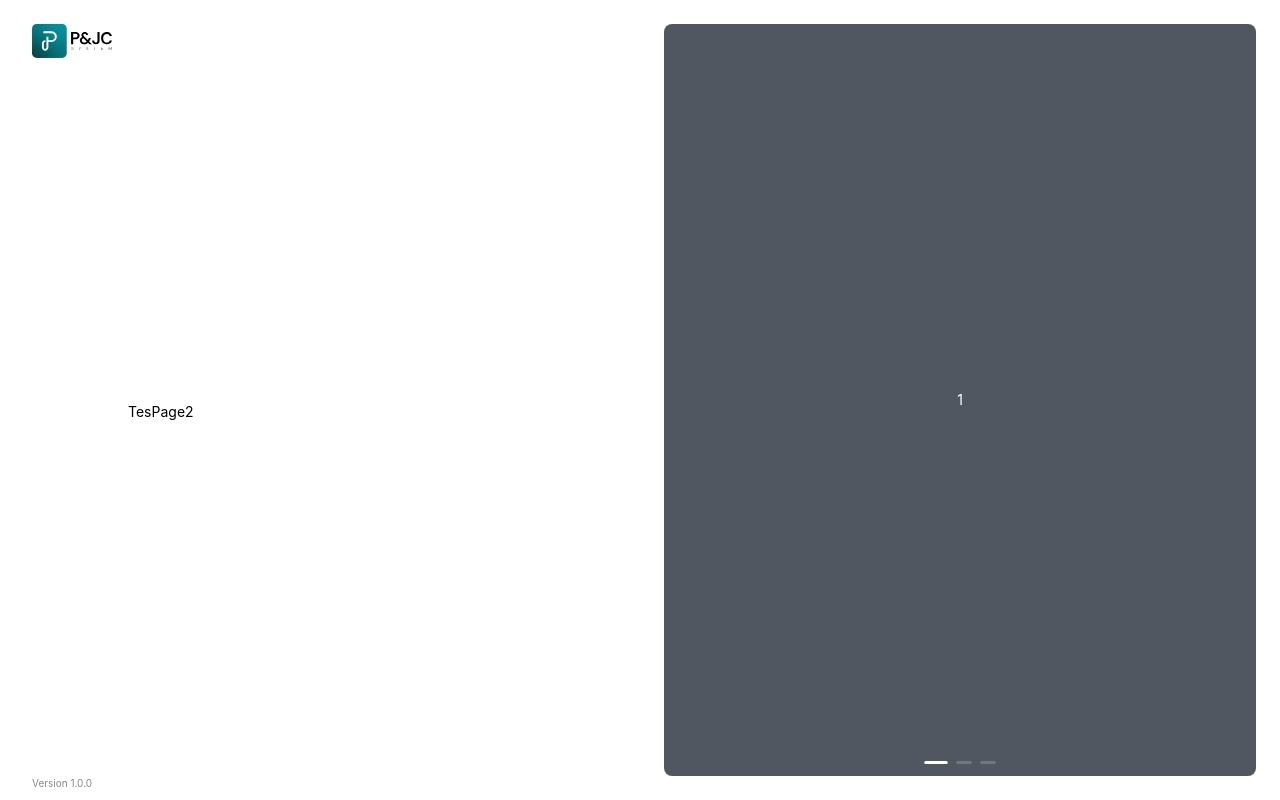
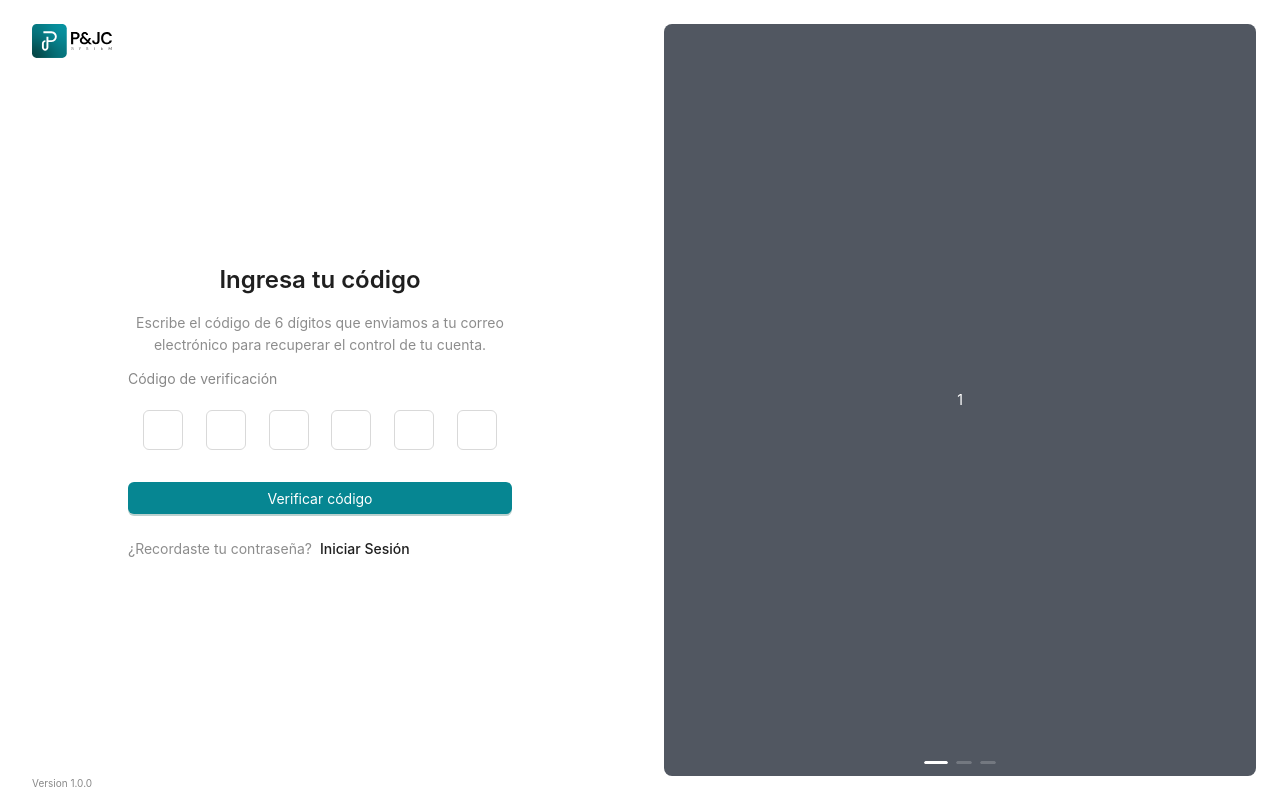
Before and after one commit to DiegoCG171/project-manager-pyjc-frontend, a React (Vite) app: page /auth/send-code in a window 1280 px wide. Built offline with nearby package versions, Linux system fonts and the light colour scheme.

Commit message:
feat(auth): send code form added

```diff
--- a/src/features/auth/components/AuthFormFooter.tsx
+++ b/src/features/auth/components/AuthFormFooter.tsx
@@ -11,7 +11,7 @@ interface Props {
 export const AuthFormFooter = ({
   question = "¿Ya tienes cuenta?",
   navigatePath = "auth/login",
-  navigateText = "Inicias Sesión",
+  navigateText = "Iniciar Sesión",
 }: Props) => {
   const navigate = useNavigate();
 
--- a/src/features/auth/components/LoginForm.tsx
+++ b/src/features/auth/components/LoginForm.tsx
@@ -1,6 +1,5 @@
 import { Button, Flex, Form, Input, Typography } from "antd";
 import { Formik, Form as FormikForm } from "formik";
-import { useState } from "react";
 import { TbLock, TbMail } from "react-icons/tb";
 import { useNavigate } from "react-router-dom";
 import * as Yup from "yup";
@@ -21,14 +20,9 @@ const validationSchema = Yup.object({
 
 export const LoginForm = () => {
   const navigate = useNavigate();
-  const [loading, setLoading] = useState(false);
 
   const handleLogin = (values: LoginFormData) => {
     console.log(values);
-    setLoading(true)
-    setTimeout(() => {
-      setLoading(false)
-    }, 3000);
   };
 
   return (
@@ -86,7 +80,7 @@ export const LoginForm = () => {
             </Text>
           </Flex>
           <Form.Item style={{ marginTop: 32 }}>
-            <Button loading={loading} block type="primary" htmlType="submit">
+            <Button block type="primary" htmlType="submit">
               Iniciar Sesión
             </Button>
           </Form.Item>
--- /dev/null
+++ b/src/features/auth/components/SendCodeForm.tsx
@@ -0,0 +1,125 @@
+import React, { useRef } from "react";
+import { Button, Form, Input, Space } from "antd";
+import { Formik, Form as FormikForm } from "formik";
+import type { InputRef } from "antd";
+import type { FormikHelpers } from "formik";
+import * as Yup from "yup";
+
+const OTP_LENGTH = 6;
+
+type FormValues = {
+  user_code: string;
+};
+
+const validationSchema = Yup.object({
+  user_code: Yup.string()
+    .length(OTP_LENGTH, "El código debe tener 6 dígitos.")
+    .required("El código es requerido."),
+});
+
+export const SendCodeForm: React.FC = () => {
+  const inputsRef = useRef<Array<InputRef | null>>([]);
+
+  const handleInputChange = (
+    e: React.ChangeEvent<HTMLInputElement>,
+    index: number,
+    values: string,
+    setFieldValue: FormikHelpers<FormValues>["setFieldValue"]
+  ) => {
+    const { value } = e.target;
+    if (!/^\d?$/.test(value)) return;
+
+    const otpArray = values.split("");
+    otpArray[index] = value;
+    const newValue = otpArray.join("").padEnd(OTP_LENGTH, "");
+
+    setFieldValue("user_code", newValue);
+
+    if (value && index < OTP_LENGTH - 1) {
+      inputsRef.current[index + 1]?.focus();
+    }
+  };
+
+  const handleKeyDown = (
+    e: React.KeyboardEvent<HTMLInputElement>,
+    index: number,
+    values: string,
+    setFieldValue: FormikHelpers<FormValues>["setFieldValue"]
+  ) => {
+    if (e.key === "Backspace" && !values[index] && index > 0) {
+      const otpArray = values.split("");
+      otpArray[index - 1] = "";
+      const newValue = otpArray.join("").padEnd(OTP_LENGTH, "");
+      setFieldValue("user_code", newValue);
+      inputsRef.current[index - 1]?.focus();
+    }
+  };
+
+  const handleSubmit = async (values: FormValues) => {
+    console.log(values);
+  };
+
+  return (
+    <Formik<FormValues>
+      initialValues={{ user_code: "".padEnd(OTP_LENGTH, "") }}
+      validationSchema={validationSchema}
+      onSubmit={handleSubmit}
+    >
+      {({ values, errors, touched, setFieldValue, handleBlur }) => (
+        <FormikForm autoComplete="off">
+          <div style={{ marginBottom: 24 }}>
+            <label
+              style={{ display: "block", marginBottom: 24, color: "#888" }}
+            >
+              Código de verificación
+            </label>
+
+            <Space
+              style={{
+                width: "100%",
+                display: "flex",
+                justifyContent: "space-evenly",
+              }}
+            >
+              {Array.from({ length: OTP_LENGTH }).map((_, index) => (
+                <Input
+                  key={index}
+                  maxLength={1}
+                  style={{ width: 40, height: 40, textAlign: "center" }}
+                  value={values.user_code[index] || ""}
+                  onChange={(e) =>
+                    handleInputChange(e, index, values.user_code, setFieldValue)
+                  }
+                  onKeyDown={(e) =>
+                    handleKeyDown(e, index, values.user_code, setFieldValue)
+                  }
+                  onBlur={handleBlur}
+                  name={`user_code_${index}`}
+                  ref={(el) => {
+                    inputsRef.current[index] = el;
+                  }}
+                />
+              ))}
+            </Space>
+
+            {touched.user_code && errors.user_code && (
+              <div style={{ color: "#FF4D4F", marginTop: 24 }}>
+                {errors.user_code}
+              </div>
+            )}
+          </div>
+
+          <Form.Item style={{ marginTop: 32 }}>
+            <Button
+              block
+              type="primary"
+              htmlType="submit"
+            >
+              Verificar código
+            </Button>
+          </Form.Item>
+        </FormikForm>
+      )}
+    </Formik>
+  );
+};
--- /dev/null
+++ b/src/features/auth/pages/SendCodePage.tsx
@@ -0,0 +1,13 @@
+import { AuthFormFooter } from "../components/AuthFormFooter";
+import { AuthFormHeader } from "../components/AuthFormHeader";
+import { SendCodeForm } from "../components/SendCodeForm";
+
+export const SendCodePage = () => {
+  return (
+    <>
+      <AuthFormHeader title="Ingresa tu código" subtitle="Escribe el código de 6 dígitos que enviamos a tu correo electrónico para recuperar el control de tu cuenta." />
+      <SendCodeForm />
+      <AuthFormFooter question="¿Recordaste tu contraseña?" />
+    </>
+  );
+};
--- a/src/router/routes/authRoutes.tsx
+++ b/src/router/routes/authRoutes.tsx
@@ -1,6 +1,7 @@
 import type { JSX } from "react";
 import { TesPage2 } from "../TesPage2";
 import { LoginPage } from "../../features/auth/pages/LoginPage";
+import { SendCodePage } from "../../features/auth/pages/SendCodePage";
 
 type JSXComponent = () => JSX.Element;
 
@@ -24,7 +25,7 @@ export const authRoutes: Route[] = [
     {
         path: 'send-code',
         label: 'Enviar Código',
-        component: TesPage2
+        component: SendCodePage
     },
     {
         path: 'change-password',
--- a/src/router/routes/mainRoutes.tsx
+++ b/src/router/routes/mainRoutes.tsx
@@ -1,18 +1,23 @@
-import type { JSX } from "react";
+import type { JSX, ReactElement } from "react";
 import { TestPage1 } from "../TestPage1";
 
 type JSXComponent = () => JSX.Element;
 
 export interface Route {
-    path: string;
-    label: string;
-    component: JSXComponent;
+  path: string;
+  component: JSXComponent;
+  label: string;
+  children?: Route[];
+  icon?: ReactElement;
+  viewMenu: boolean;
+  protected?: boolean;
 }
 
 export const mainRoutes: Route[] = [
-    {
-        path: 'dashboard',
-        label: 'Dashboard',
-        component: TestPage1
-    },
-]
+  {
+    path: "dashboard",
+    label: "Dashboard",
+    component: TestPage1,
+    viewMenu: true
+  },
+];
```
Also changed, not shown: src/hooks/useRoutes.ts (added, +36 -0 lines).
